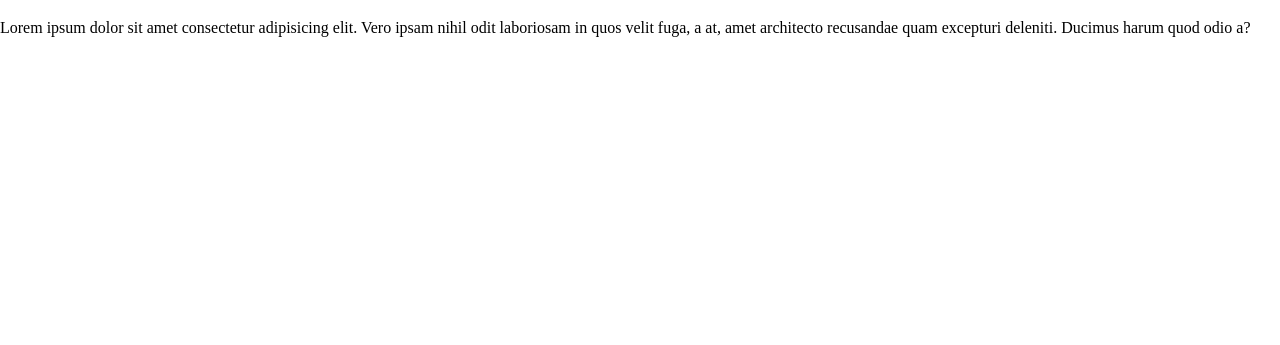
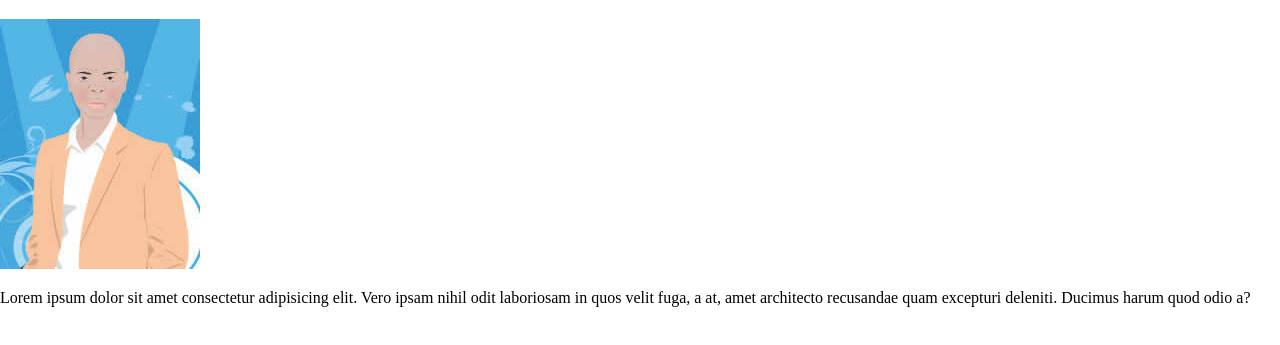
Before and after one commit to aalabi/wkday202203, a plain HTML site: page index.html in a window 1280 px wide. Shown: the part 61-406 px from the top of the page. Drawn offline with Linux system fonts and the light colour scheme.

Commit message:
added image to index file

```diff
--- a/index.html
+++ b/index.html
@@ -9,6 +9,7 @@
 </head>
 <body>
         <h1>GitGuy</h1>
+        <img src="avatar1.jpg"/>
         <p>
             Lorem ipsum dolor sit amet consectetur adipisicing elit. Vero ipsam nihil odit laboriosam in quos velit
             fuga, a at, amet architecto recusandae quam excepturi deleniti. Ducimus harum quod odio a?
```
